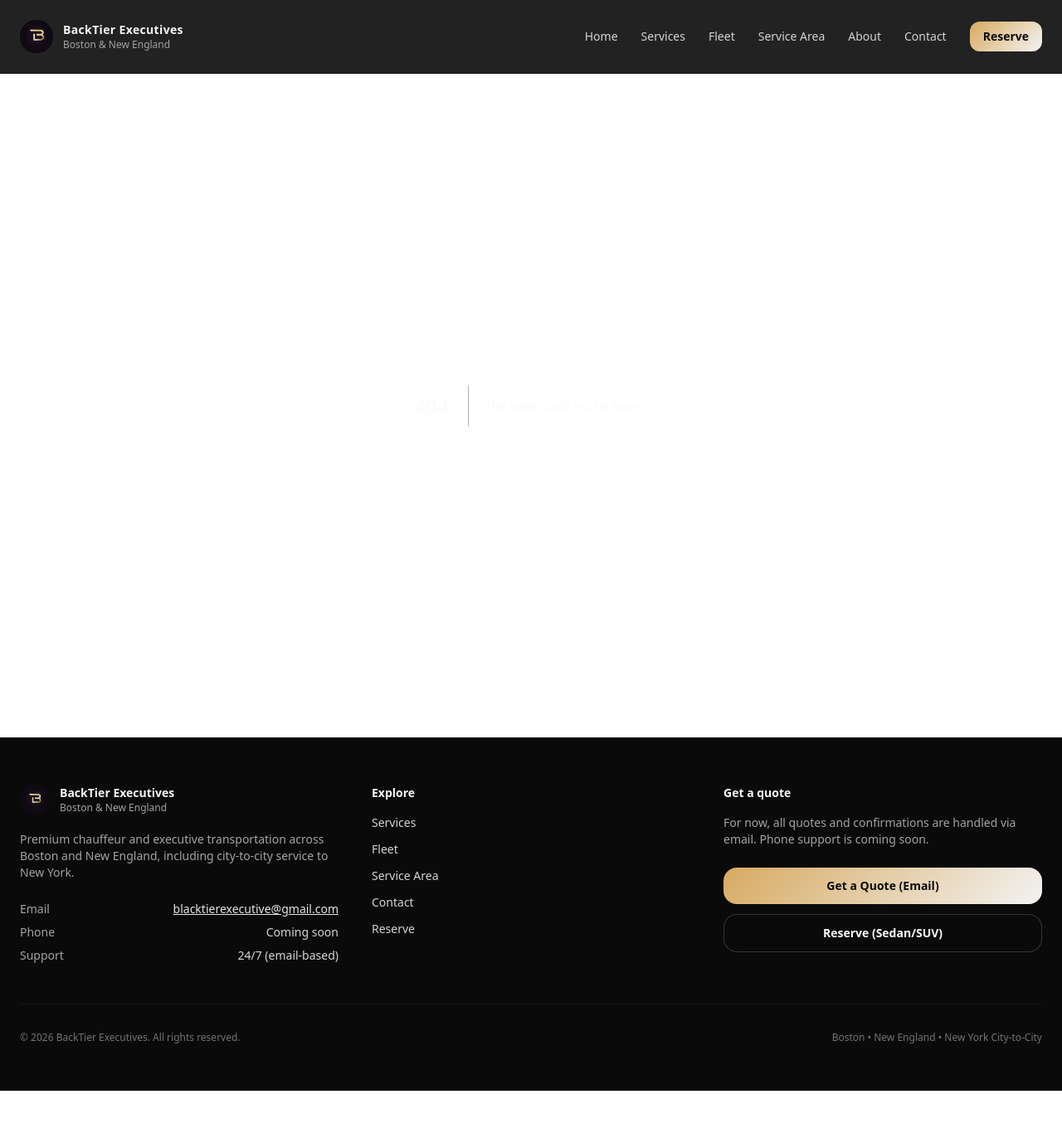
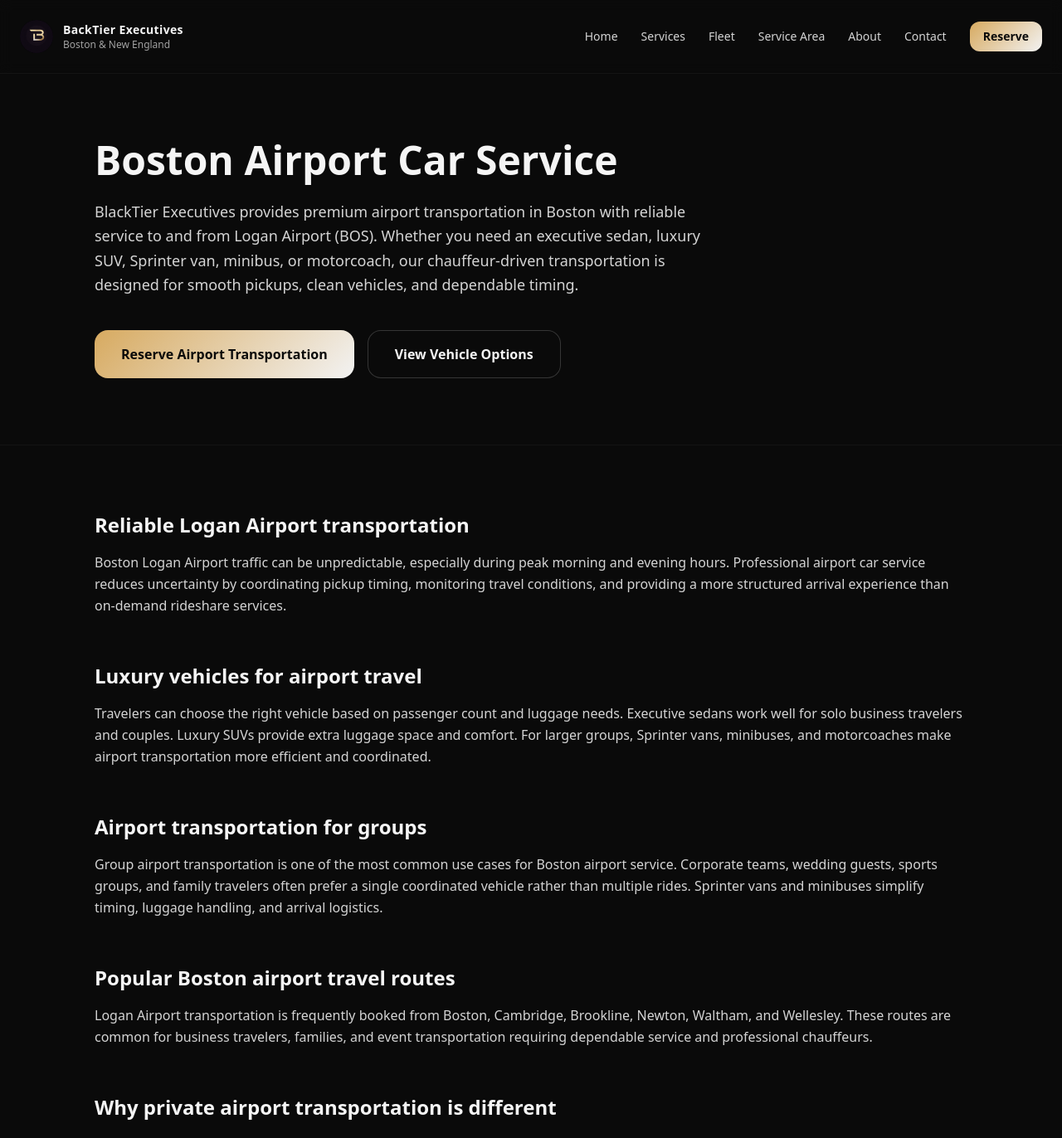
Before and after one commit to blacktierexecutive/blacker-site, a Next.js app: page /boston-airport-car-service in a window 1280 px wide. Before the commit this address had no page. Shown: the top 1372 px of the page at 83% size. Before the commit the page ends 1315 px from the top, so only its background shows below. Built offline with nearby package versions, Linux system fonts and the light colour scheme.

Commit message:
Add Boston airport SEO landing page

```diff
--- /dev/null
+++ b/app/boston-airport-car-service/page.tsx
@@ -0,0 +1,138 @@
+export const metadata = {
+  title: "Boston Airport Car Service | Logan Airport Transportation",
+  description:
+    "Premium Boston airport car service with professional chauffeurs, executive sedans, SUVs, Sprinter vans, minibuses, and motorcoaches for Logan Airport transfers.",
+};
+
+import Link from "next/link";
+
+export default function BostonAirportCarServicePage() {
+  return (
+    <main className="bg-neutral-950 text-neutral-100">
+      <section className="border-b border-neutral-900/80">
+        <div className="mx-auto max-w-[1100px] px-6 py-20">
+          <h1 className="text-4xl font-semibold leading-tight md:text-5xl">
+            Boston Airport Car Service
+          </h1>
+
+          <p className="mt-6 max-w-3xl text-lg leading-relaxed text-neutral-300">
+            BlackTier Executives provides premium airport transportation in Boston
+            with reliable service to and from Logan Airport (BOS). Whether you
+            need an executive sedan, luxury SUV, Sprinter van, minibus, or motorcoach,
+            our chauffeur-driven transportation is designed for smooth pickups,
+            clean vehicles, and dependable timing.
+          </p>
+
+          <div className="mt-10 flex flex-col gap-4 sm:flex-row">
+            <Link
+              href="/book"
+              className="inline-flex items-center justify-center rounded-2xl px-8 py-4 font-semibold text-neutral-950 hover:opacity-95"
+              style={{
+                background:
+                  "linear-gradient(135deg, rgb(var(--bt-gold)), rgba(255,255,255,0.95))",
+              }}
+            >
+              Reserve Airport Transportation
+            </Link>
+
+            <Link
+              href="/fleet"
+              className="inline-flex items-center justify-center rounded-2xl border border-neutral-700/80 bg-neutral-950/40 px-8 py-4 font-semibold hover:border-neutral-500"
+            >
+              View Vehicle Options
+            </Link>
+          </div>
+        </div>
+      </section>
+
+      <section>
+        <div className="mx-auto max-w-[1100px] px-6 py-20 space-y-14">
+          <ContentBlock
+            title="Reliable Logan Airport transportation"
+            text="Boston Logan Airport traffic can be unpredictable, especially during peak morning and evening hours. Professional airport car service reduces uncertainty by coordinating pickup timing, monitoring travel conditions, and providing a more structured arrival experience than on-demand rideshare services."
+          />
+
+          <ContentBlock
+            title="Luxury vehicles for airport travel"
+            text="Travelers can choose the right vehicle based on passenger count and luggage needs. Executive sedans work well for solo business travelers and couples. Luxury SUVs provide extra luggage space and comfort. For larger groups, Sprinter vans, minibuses, and motorcoaches make airport transportation more efficient and coordinated."
+          />
+
+          <ContentBlock
+            title="Airport transportation for groups"
+            text="Group airport transportation is one of the most common use cases for Boston airport service. Corporate teams, wedding guests, sports groups, and family travelers often prefer a single coordinated vehicle rather than multiple rides. Sprinter vans and minibuses simplify timing, luggage handling, and arrival logistics."
+          />
+
+          <ContentBlock
+            title="Popular Boston airport travel routes"
+            text="Logan Airport transportation is frequently booked from Boston, Cambridge, Brookline, Newton, Waltham, and Wellesley. These routes are common for business travelers, families, and event transportation requiring dependable service and professional chauffeurs."
+          />
+
+          <ContentBlock
+            title="Why private airport transportation is different"
+            text="Private airport car service focuses on punctuality, presentation, and comfort. Clean executive vehicles, professional chauffeurs, and proactive communication create a smoother experience for airport pickups and drop-offs, especially for travelers with tight schedules or larger groups."
+          />
+
+          <div className="rounded-3xl border border-neutral-800/70 bg-neutral-950/40 p-10">
+            <h2 className="text-2xl font-semibold">
+              Need Boston airport transportation?
+            </h2>
+
+            <p className="mt-4 text-neutral-300">
+              We provide airport car service, chauffeur transportation, and group
+              airport transfers with executive sedans, SUVs, Sprinter vans, minibuses,
+              and motorcoaches across Boston and New England.
+            </p>
+
+            <div className="mt-8 flex flex-col gap-4 sm:flex-row">
+              <Link
+                href="/book"
+                className="inline-flex items-center justify-center rounded-2xl px-8 py-4 font-semibold text-neutral-950 hover:opacity-95"
+                style={{
+                  background:
+                    "linear-gradient(135deg, rgb(var(--bt-gold)), rgba(255,255,255,0.95))",
+                }}
+              >
+                Book a Ride
+              </Link>
+
+              <Link
+                href="/services"
+                className="inline-flex items-center justify-center rounded-2xl border border-neutral-700/80 bg-neutral-950/40 px-8 py-4 font-semibold hover:border-neutral-500"
+              >
+                Explore Services
+              </Link>
+            </div>
+
+            <div className="mt-6 text-sm text-neutral-400">
+              Related pages:{" "}
+              <Link href="/service-area" className="underline hover:text-white">
+                Service Areas
+              </Link>{" "}
+              ·{" "}
+              <Link href="/blog/logan-airport-pickup-guide" className="underline hover:text-white">
+                Logan Airport Pickup Guide
+              </Link>
+            </div>
+          </div>
+        </div>
+      </section>
+    </main>
+  );
+}
+
+function ContentBlock({
+  title,
+  text,
+}:
+{
+  title: string;
+  text: string;
+})
+{
+  return (
+    <div>
+      <h2 className="text-2xl font-semibold">{title}</h2>
+      <p className="mt-4 leading-relaxed text-neutral-300">{text}</p>
+    </div>
+  );
+}
```
